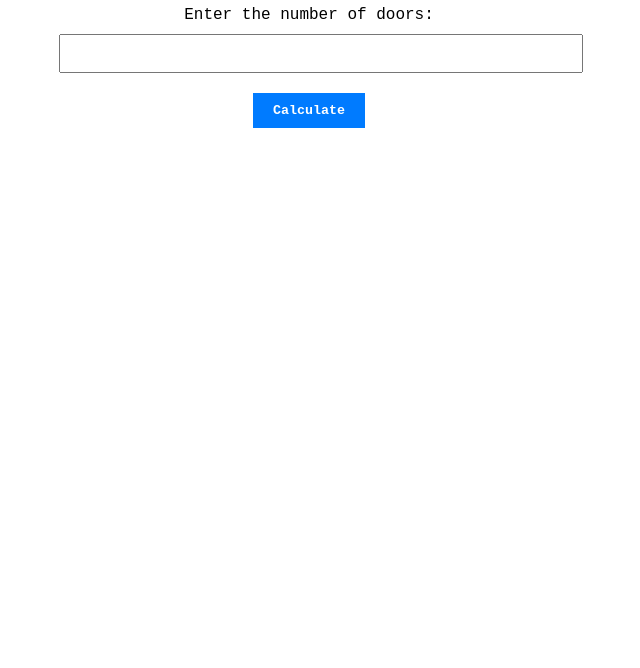
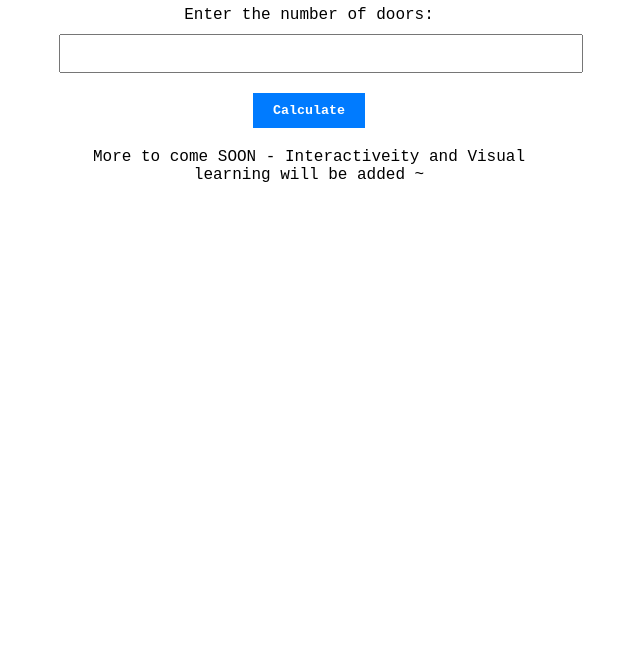
Before and after one commit to kamal-stark-dev/n_doors_problem, a plain HTML site: page index.html in a window 1280 px wide. Shown: the part 132-800 px from the top of the page, without its empty margins (331-971 px from the left). Drawn offline with Linux system fonts and the light colour scheme.

Commit message:
Added more to come section.

```diff
--- a/index.html
+++ b/index.html
@@ -13,6 +13,10 @@
       <input type="number" id="numDoors" name="numDoors" min="1" required />
       <button onclick="calculateOpenDoors()">Calculate</button>
       <div id="result"></div>
+      <label for="moreToCome"
+        >More to come SOON - Interactiveity and Visual learning will be added
+        ~</label
+      >
     </div>
 
     <script src="./n_doors.js"></script>
```
